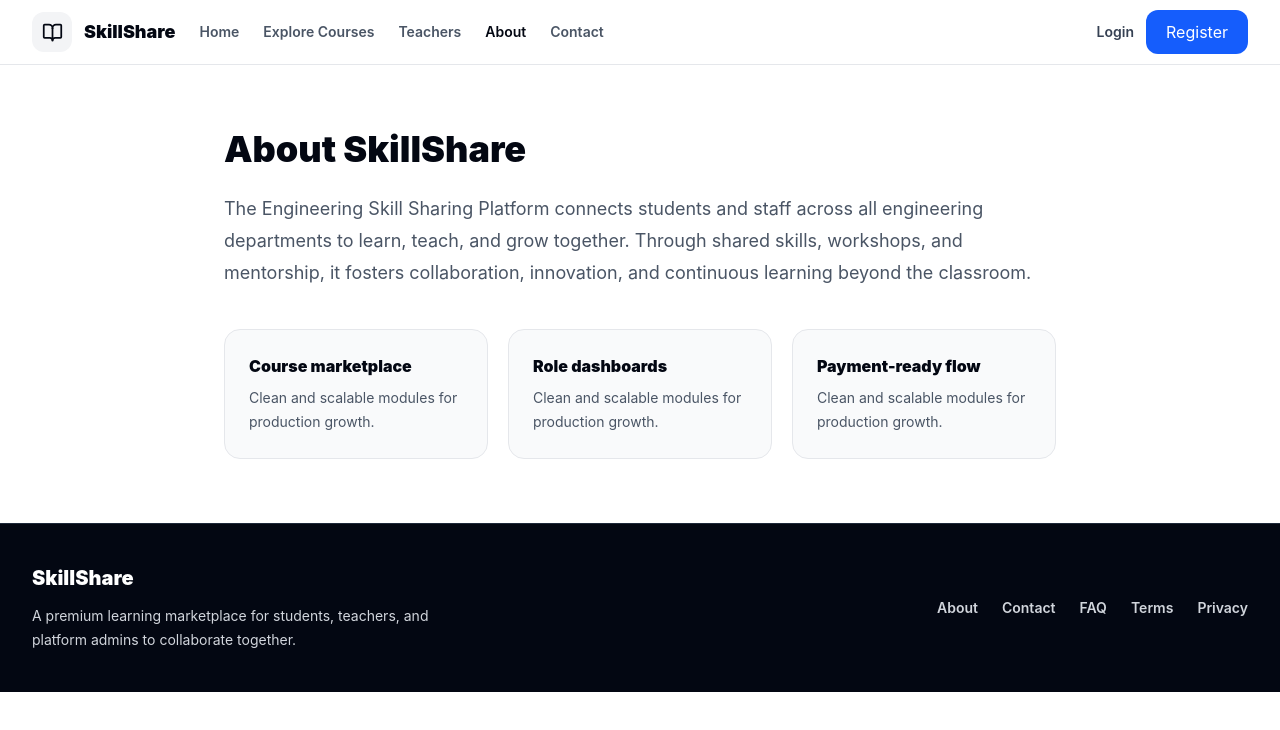
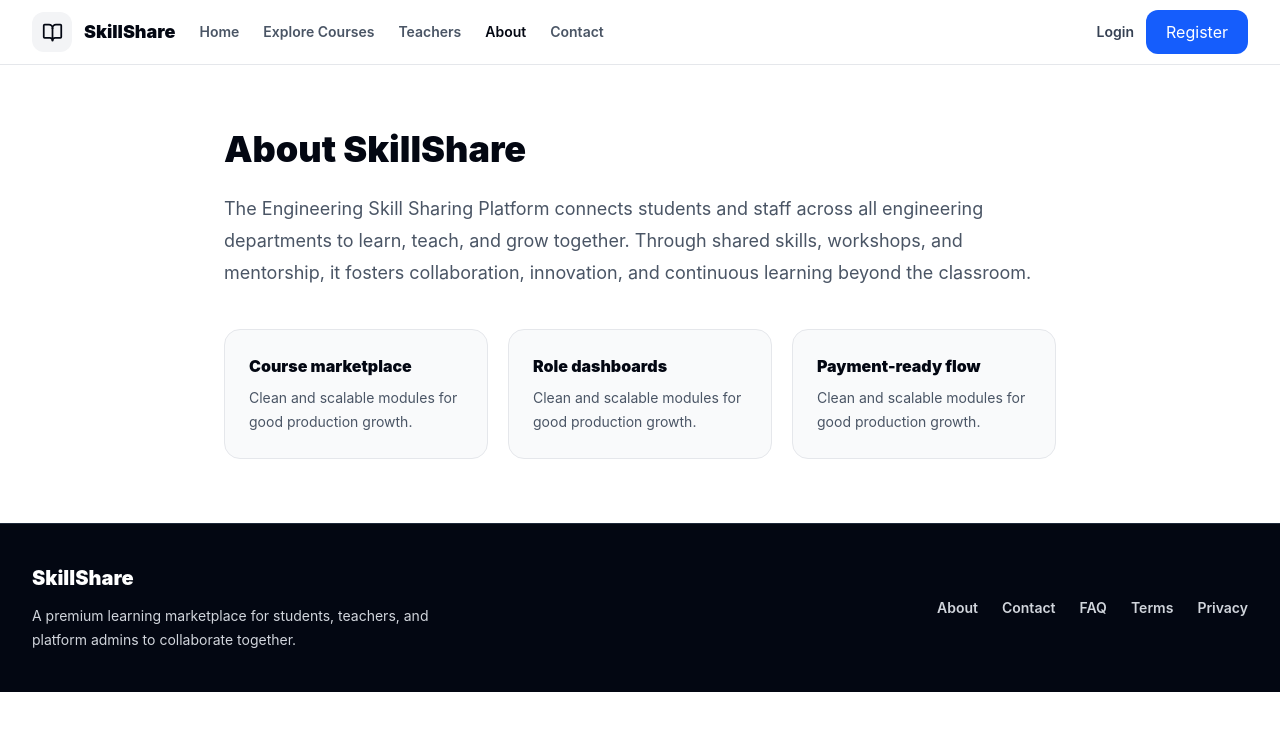
Before and after one commit to Nilanka0026/Skillshare-lms, a React (Vite) app in the folder frontend/: page /about in a window 1280 px wide. Shown: the top 730 px of the page. Built offline with nearby package versions, Linux system fonts and the light colour scheme; no server answers.

Commit message:
Page change

```diff
--- a/frontend/src/pages/public/About.jsx
+++ b/frontend/src/pages/public/About.jsx
@@ -11,7 +11,7 @@ export function About() {
           {['Course marketplace', 'Role dashboards', 'Payment-ready flow'].map((item) => (
             <article key={item} className="rounded-2xl border border-gray-200 bg-gray-50 p-6">
               <h3 className="font-black text-gray-950">{item}</h3>
-              <p className="mt-2 text-sm leading-6 text-gray-600">Clean and scalable modules for production growth.</p>
+              <p className="mt-2 text-sm leading-6 text-gray-600">Clean and scalable modules for good production growth.</p>
             </article>
           ))}
         </div>
```
